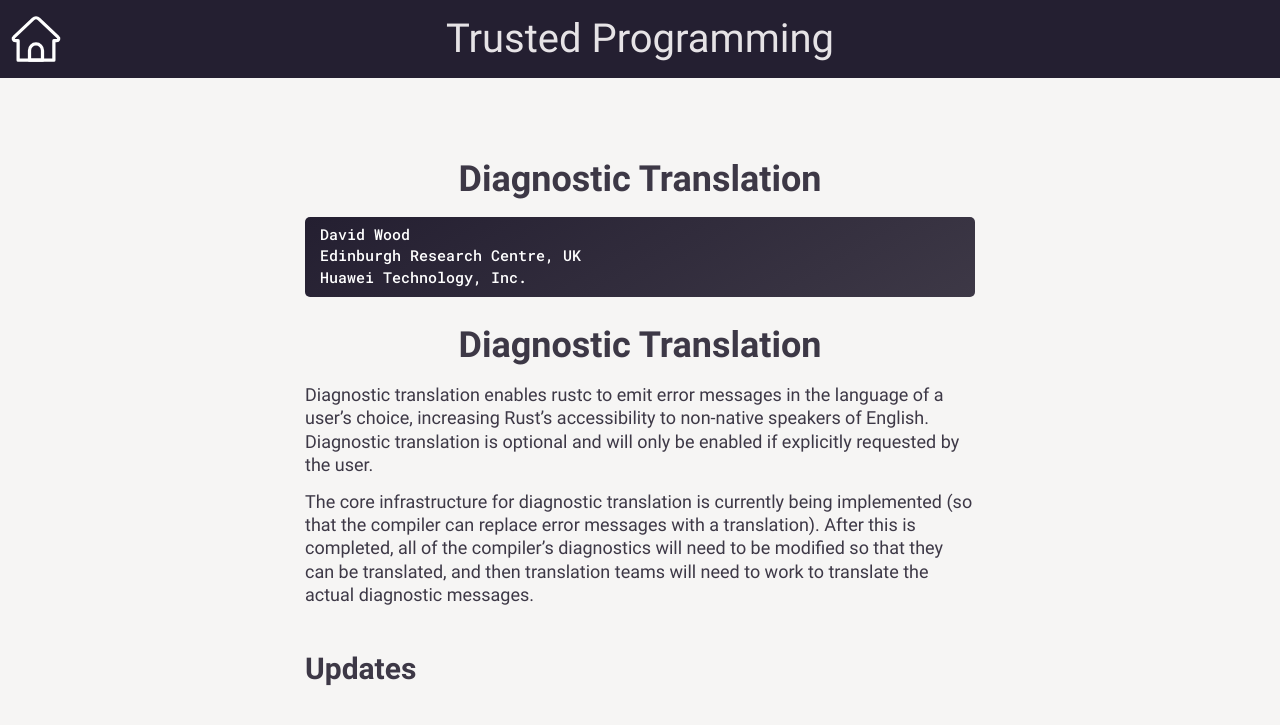
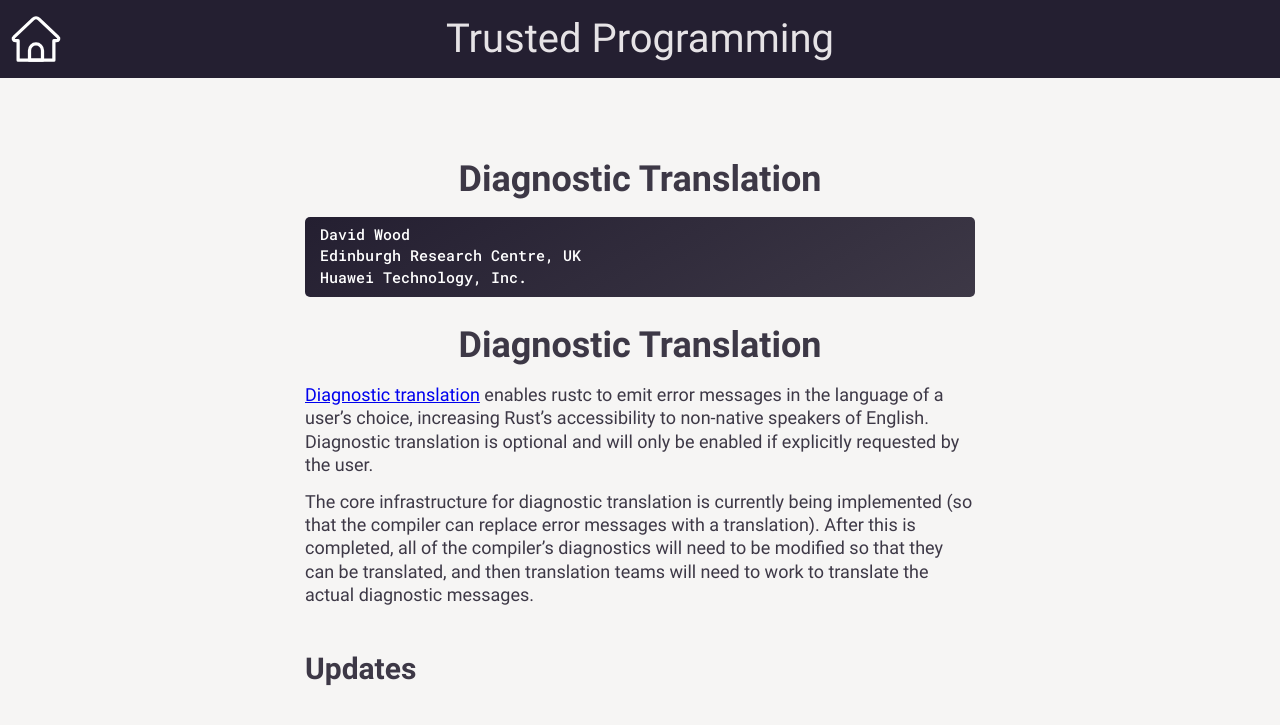
Before and after one commit to yijunyu/trusted-programming.github.io, a Jekyll site: the page built from articles/work-in-progress/Compiler/DiagnosticsTranslation.md, in a window 1280 px wide. Shown: the top 725 px of the page. Built offline with Jekyll 4.4.1, drawn with Linux system fonts in a browser that asks for light colours; some of the changed lines change nothing that is shown.

Commit message:
update the URL

```diff
--- a/articles/work-in-progress/Compiler/DiagnosticsTranslation.md
+++ b/articles/work-in-progress/Compiler/DiagnosticsTranslation.md
@@ -13,7 +13,7 @@ Huawei Technology, Inc.
 
 # Diagnostic Translation
 
-Diagnostic translation enables rustc to emit error messages in the language of
+[Diagnostic translation](https://github.com/rust-lang/rust/pull/95512) enables rustc to emit error messages in the language of
 a user's choice, increasing Rust's accessibility to non-native speakers of
 English. Diagnostic translation is optional and will only be enabled if
 explicitly requested by the user.
```
